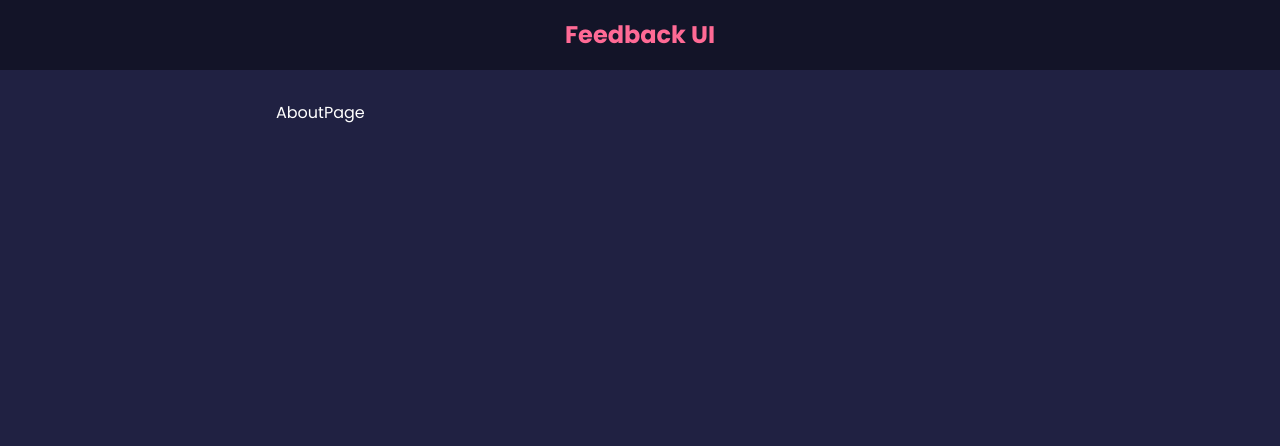
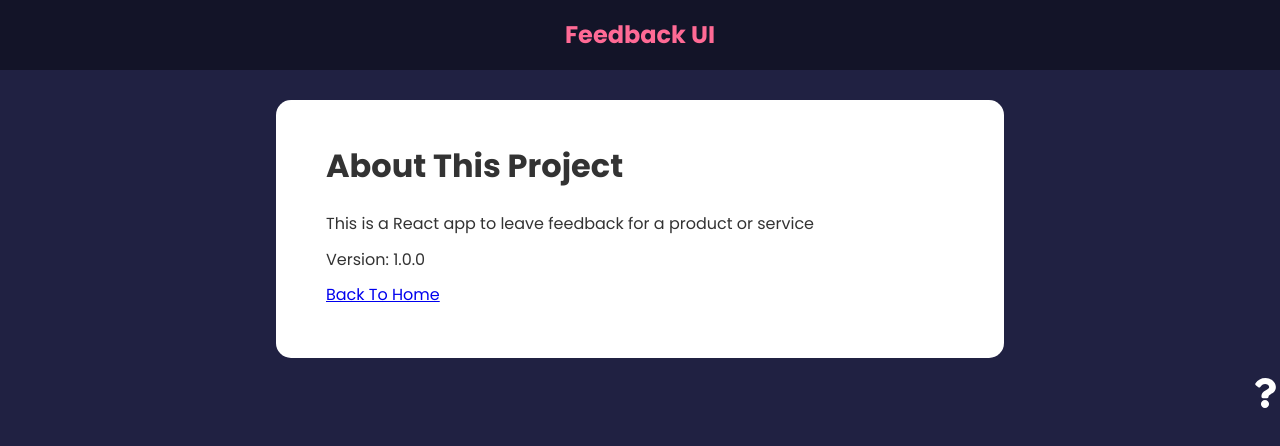
Before and after one commit to CESAR-JARAMILLO/Feedback-App, a React (Create React App) app: page /about in a window 1280 px wide. Shown: the top 446 px of the page. Built offline with nearby package versions, Linux system fonts and the light colour scheme.

Commit message:
added links

```diff
--- a/src/App.js
+++ b/src/App.js
@@ -7,6 +7,7 @@
 import FeedbackStats from './components/FeedbackStats'
 import FeedbackForm from './components/FeedbackForm'
 import AboutPage from './pages/AboutPage'
+import AboutIconLink from './components/AboutIconLink'
 
 function App() {
   const [feedback, setFeedback] = useState(FeedbackData)
@@ -45,6 +46,8 @@
           <Route path='/about' element={<AboutPage />} />
         </Routes>
       </div>
+
+      <AboutIconLink />
     </Router>
   )
 }
--- /dev/null
+++ b/src/components/AboutIconLink.jsx
@@ -0,0 +1,14 @@
+import { FaQuestion } from 'react-icons/fa'
+import { Link } from 'react-router-dom';
+
+function AboutIconLink() {
+  return (
+    <div className='about-link'>
+      <Link to='/about'>
+        <FaQuestion size={30} />
+      </Link>
+    </div>
+  )
+}
+
+export default AboutIconLink
--- a/src/pages/AboutPage.jsx
+++ b/src/pages/AboutPage.jsx
@@ -1,6 +1,19 @@
+import { Link } from 'react-router-dom'
+import Card from '../components/shared/Card'
+
 function AboutPage() {
   return (
-    <div>AboutPage</div>
+    <Card>
+      <div className='about'>
+        <h1>About This Project</h1>
+        <p>This is a React app to leave feedback for a product or service</p>
+        <p>Version: 1.0.0</p>
+
+        <p>
+          <Link to='/'>Back To Home</Link>
+        </p>
+      </div>
+    </Card>
   )
 }
 
```
